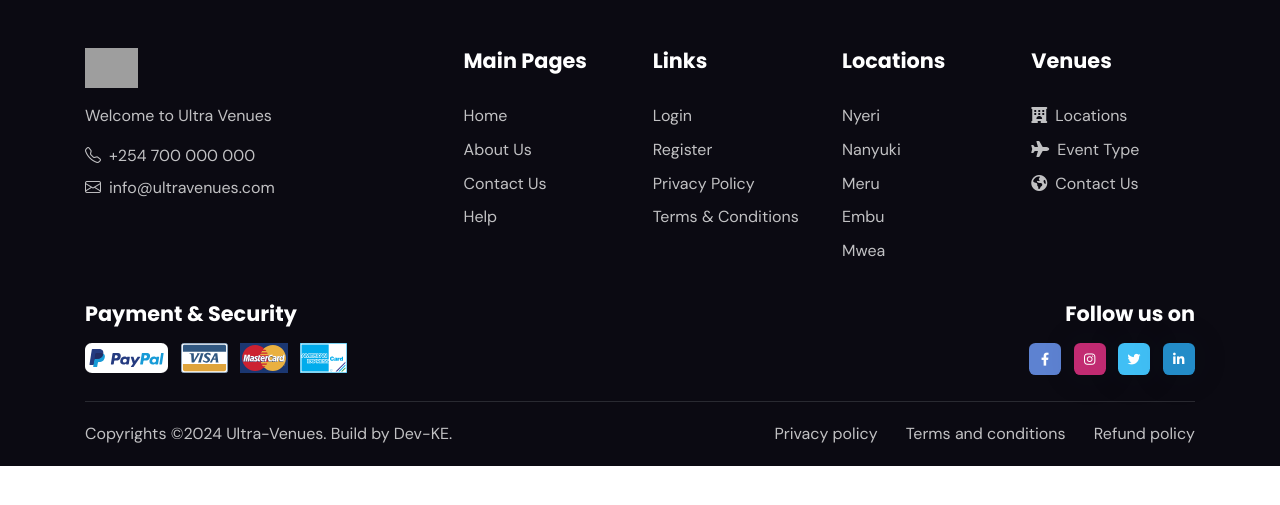
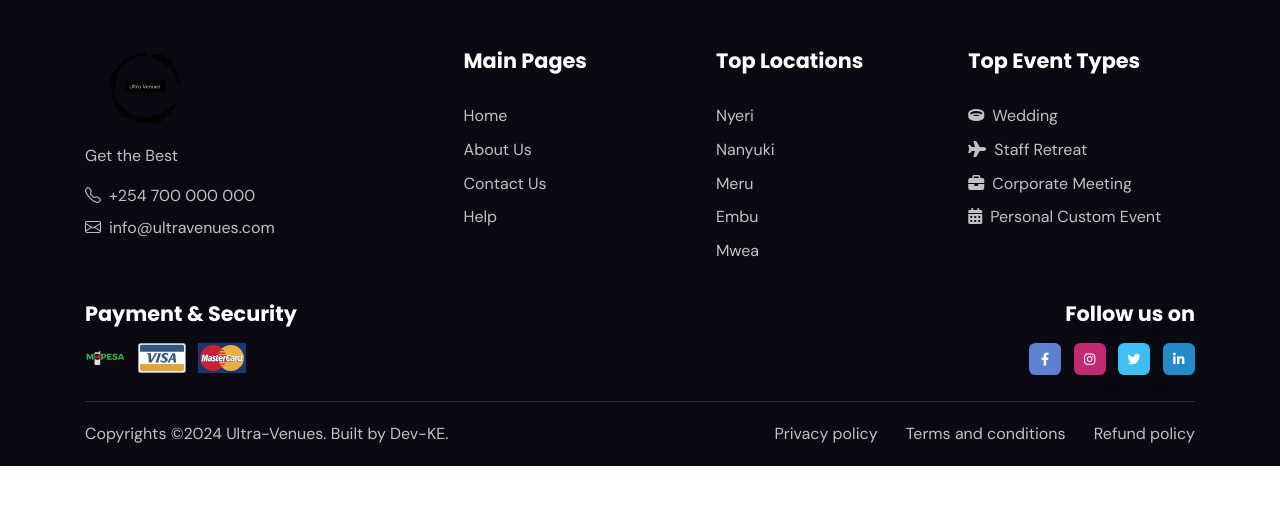
Before and after one commit to gitongatonny/ultra-venues, a PHP site: page /index.php in a window 1280 px wide. Shown: the part 140-645 px from the top of the page. Run offline with PHP 8.4, Linux system fonts and the light colour scheme; grey boxes are pictures that could not be loaded.

Commit message:
Finalized the main footer

```diff
--- a/includes/footer.php
+++ b/includes/footer.php
@@ -9,9 +9,10 @@ Footer START -->
 			<div class="col-lg-3">
 				<!-- logo -->
 				<a href="index.php">
-					<img class="h-40px" src="assets/images/" alt="ultra-venues-logo">
+					<img class="light-mode-item navbar-brand-item" src="assets/images/logo.svg" alt="ultra-venues-logo" style="height: 80px; width: 120px;">
+					<img class="dark-mode-item navbar-brand-item" src="assets/images/logo.svg" alt="ultra-venues-logo" style="height: 80px; width: 120px;">
 				</a>
-				<p class="my-3 text-muted">Welcome to Ultra Venues</p>
+				<p class="my-3 text-muted">Get the Best</p>
 				<p class="mb-2"><a href="#" class="text-muted text-primary-hover"><i class="bi bi-telephone me-2"></i>+254 700 000 000</a> </p>
 				<p class="mb-0"><a href="#" class="text-muted text-primary-hover"><i class="bi bi-envelope me-2"></i>info@ultravenues.com</a></p>
 			</div>
@@ -21,7 +22,7 @@ Footer START -->
 			<div class="col-lg-8 ms-auto">
 				<div class="row g-4">
 					<!-- Link block -->
-					<div class="col-6 col-md-3">
+					<div class="col-6 col-md-4">
 						<h5 class="text-white mb-2 mb-md-4">Main Pages</h5>
 						<ul class="nav flex-column text-primary-hover">
                             <li class="nav-item"><a class="nav-link text-muted" href="#">Home</a></li>
@@ -31,20 +32,10 @@ Footer START -->
 						</ul>
 					</div>
 
-					<!-- Link block -->
-					<div class="col-6 col-md-3">
-						<h5 class="text-white mb-2 mb-md-4">Links</h5>
-						<ul class="nav flex-column text-primary-hover">
-							<li class="nav-item"><a class="nav-link text-muted" href="#">Login</a></li>
-							<li class="nav-item"><a class="nav-link text-muted" href="#">Register</a></li>
-							<li class="nav-item"><a class="nav-link text-muted" href="#">Privacy Policy</a></li>
-							<li class="nav-item"><a class="nav-link text-muted" href="#">Terms & Conditions</a></li>
-						</ul>
-					</div>
 
 					<!-- Link block -->
-					<div class="col-6 col-md-3">
-						<h5 class="text-white mb-2 mb-md-4">Locations</h5>
+					<div class="col-6 col-md-4">
+						<h5 class="text-white mb-2 mb-md-4">Top Locations</h5>
 						<ul class="nav flex-column text-primary-hover">
 							<li class="nav-item"><a class="nav-link text-muted" href="#">Nyeri</a></li>
 							<li class="nav-item"><a class="nav-link text-muted" href="#">Nanyuki</a></li>
@@ -55,12 +46,14 @@ Footer START -->
 					</div>
 
 					<!-- Link block -->
-					<div class="col-6 col-md-3">
-						<h5 class="text-white mb-2 mb-md-4">Venues</h5>
+					<div class="col-6 col-md-4">
+						<h5 class="text-white mb-2 mb-md-4">Top Event Types</h5>
 						<ul class="nav flex-column text-primary-hover">
-							<li class="nav-item"><a class="nav-link text-muted" href="#"><i class="fa-solid fa-hotel me-2"></i>Locations</a></li>
-							<li class="nav-item"><a class="nav-link text-muted" href="#"><i class="fa-solid fa-plane me-2"></i>Event Type</a></li>
-							<li class="nav-item"><a class="nav-link text-muted" href="#"><i class="fa-solid fa-globe-americas me-2"></i>Contact Us</a></li>
+							<li class="nav-item"><a class="nav-link text-muted" href="#"><i class="fa-solid fa-ring me-2"></i>Wedding</a></li>
+							<li class="nav-item"><a class="nav-link text-muted" href="#"><i class="fa-solid fa-plane me-2"></i>Staff Retreat</a></li>
+							<li class="nav-item"><a class="nav-link text-muted" href="#"><i class="fa-solid fa-briefcase me-2"></i>Corporate Meeting</a></li>
+							<li class="nav-item"><a class="nav-link text-muted" href="#"><i class="fa-solid fa-calendar-alt me-2"></i>Personal Custom Event</a></li>
+
 						</ul>
 					</div>
 				</div>
@@ -76,10 +69,9 @@ Footer START -->
 			<div class="col-sm-7 col-md-6 col-lg-4">
 				<h5 class="text-white mb-2">Payment & Security</h5>
 				<ul class="list-inline mb-0 mt-3">
-					<li class="list-inline-item"> <a href="#"><img src="assets/images/element/paypal.svg" class="h-30px" alt=""></a></li>
+					<li class="list-inline-item"> <a href="#"><img src="assets/images/element/mpesa.png" class="h-30px" alt=""></a></li>
 					<li class="list-inline-item"> <a href="#"><img src="assets/images/element/visa.svg" class="h-30px" alt=""></a></li>
 					<li class="list-inline-item"> <a href="#"><img src="assets/images/element/mastercard.svg" class="h-30px" alt=""></a></li>
-					<li class="list-inline-item"> <a href="#"><img src="assets/images/element/expresscard.svg" class="h-30px" alt=""></a></li>
 				</ul>
 			</div>
 
@@ -103,7 +95,7 @@ Footer START -->
 			<div class="container">
 				<div class="d-lg-flex justify-content-between align-items-center py-3 text-center text-lg-start">
 					<!-- copyright text -->
-					<div class="text-muted text-primary-hover"> Copyrights ©2024 Ultra-Venues. Build by <a href="#" class="text-muted">Dev-KE</a>. </div>
+					<div class="text-muted text-primary-hover"> Copyrights ©2024 Ultra-Venues. Built by <a href="#" class="text-muted">Dev-KE</a>. </div>
 					<!-- copyright links-->
 					<div class="nav mt-2 mt-lg-0">
 						<ul class="list-inline text-primary-hover mx-auto mb-0">
@@ -120,23 +112,6 @@ Footer START -->
 <!-- =======================
 Footer END -->
 
-<!-- Modal START -->
-<div class="modal fade" id="map360" aria-hidden="true">
-	<div class="modal-dialog">
-		<div class="modal-content">
-			<!-- Title -->
-			<div class="modal-header">
-				<h5 class="modal-title" id="map360label">Hotel 360 View</h5>
-				<button type="button" class="btn-close" data-bs-dismiss="modal" aria-label="Close"></button>
-			</div>
-			<!-- Body -->
-			<div class="modal-body p-3">
-				<iframe src="https://www.google.com/maps/embed?pb=!4v1664190302197!6m8!1m7!1sgWjBbRwH2wMmQTbvyZwkGw!2m2!1d51.49712857925994!2d-0.1593322776188391!3f348.1837813715552!4f17.07463868756892!5f0.8485845663286693" width="100%" height="400" style="border:0;" allowfullscreen="" loading="lazy" referrerpolicy="no-referrer-when-downgrade"></iframe>
-			</div>
-		</div>
-	</div>
-</div>
-<!-- Modal END -->
 
 <!-- Back to top -->
 <div class="back-top"></div>
```
Also changed, not shown: assets/images/element/expresscard.svg (deleted), assets/images/element/mpesa.png (added), assets/images/element/paypal.svg (deleted).
